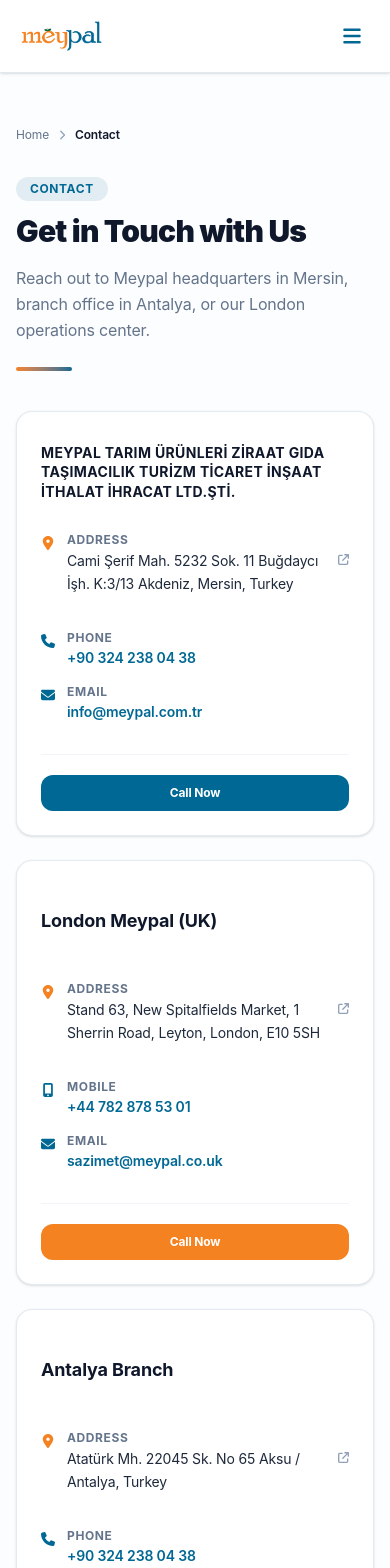
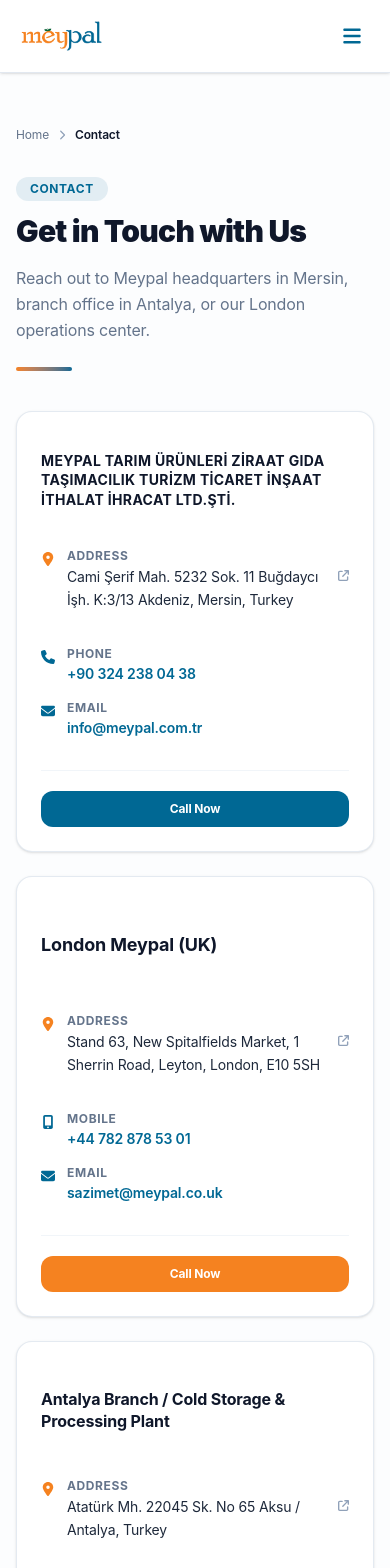
Before and after one commit to hakan-lekesiz/meypal, a Next.js app: page /en/contact in a window 390 px wide. Shown: the top 1568 px of the page. Built offline with nearby package versions, Linux system fonts and the light colour scheme.

Commit message:
fix: update Antalya branch contact details and correct phone link

```diff
--- a/messages/en.json
+++ b/messages/en.json
@@ -585,8 +585,9 @@
     },
     "branch": {
       "tag": "Branch Office",
-      "title": "Antalya Branch",
-      "address": "Atatürk Mh. 22045 Sk. No 65 Aksu / Antalya, Turkey"
+      "title": "Antalya Branch / Cold Storage & Processing Plant",
+      "address": "Atatürk Mh. 22045 Sk. No 65 Aksu / Antalya, Turkey",
+      "phone": "+90 542 548 38 38"
     },
     "labels": {
       "address": "Address",
--- a/messages/tr.json
+++ b/messages/tr.json
@@ -585,8 +585,9 @@
     },
     "branch": {
       "tag": "Şube",
-      "title": "Antalya Şubesi",
-      "address": "Atatürk Mh. 22045 Sk. No 65 Aksu / Antalya"
+      "title": "Antalya Şube / Soğuk Hava Deposu ve İşletim Fabrikası",
+      "address": "Atatürk Mh. 22045 Sk. No 65 Aksu / Antalya",
+      "phone": "+90 542 548 38 38"
     },
     "labels": {
       "address": "Adres",
--- a/shared/pages/contact/sections/contact-info-section.tsx
+++ b/shared/pages/contact/sections/contact-info-section.tsx
@@ -54,7 +54,7 @@
           className="flex flex-col justify-between rounded-2xl border border-slate-200/90 bg-white p-6 shadow-sm transition-shadow hover:shadow-md sm:p-7 md:col-span-2 lg:col-span-1"
         >
           <div>
-            <h2 className="flex min-h-[4.5rem] items-center text-sm font-bold uppercase tracking-wide text-[#0f172a] leading-snug">
+            <h2 className="flex min-h-[5.5rem] items-center text-sm font-bold uppercase tracking-wide text-[#0f172a] leading-snug">
               {t("contact.hq.company")}
             </h2>
 
@@ -131,7 +131,7 @@
           className="flex flex-col justify-between rounded-2xl border border-slate-200/90 bg-white p-6 shadow-sm transition-shadow hover:shadow-md sm:p-7"
         >
           <div>
-            <h2 className="flex min-h-[4.5rem] items-center text-lg font-bold text-[#0f172a]">
+            <h2 className="flex min-h-[5.5rem] items-center text-lg font-bold text-[#0f172a]">
               {t("contact.uk.title")}
             </h2>
 
@@ -211,7 +211,7 @@
           className="flex flex-col justify-between rounded-2xl border border-slate-200/90 bg-white p-6 shadow-sm transition-shadow hover:shadow-md sm:p-7"
         >
           <div>
-            <h2 className="flex min-h-[4.5rem] items-center text-lg font-bold text-[#0f172a]">
+            <h2 className="flex min-h-[5.5rem] items-center text-base font-bold text-[#0f172a] leading-snug">
               {t("contact.branch.title")}
             </h2>
 
@@ -248,9 +248,9 @@
                   </span>
                   <a
                     className="mt-0.5 inline-block font-semibold text-[#006894] hover:underline"
-                    href="tel:+903242380438"
+                    href="tel:+905425483838"
                   >
-                    +90 324 238 04 38
+                    0542 548 38 38
                   </a>
                 </div>
               </div>
@@ -275,7 +275,7 @@
           <div className="mt-8 border-t border-slate-100 pt-5">
             <a
               className="inline-flex w-full items-center justify-center rounded-xl border border-[#006894] px-4 py-2.5 text-xs font-bold text-[#006894] transition-colors hover:bg-[#006894]/10"
-              href="tel:+903242380438"
+              href="tel:+905425483838"
             >
               {t("contact.labels.callNow")}
             </a>
```
